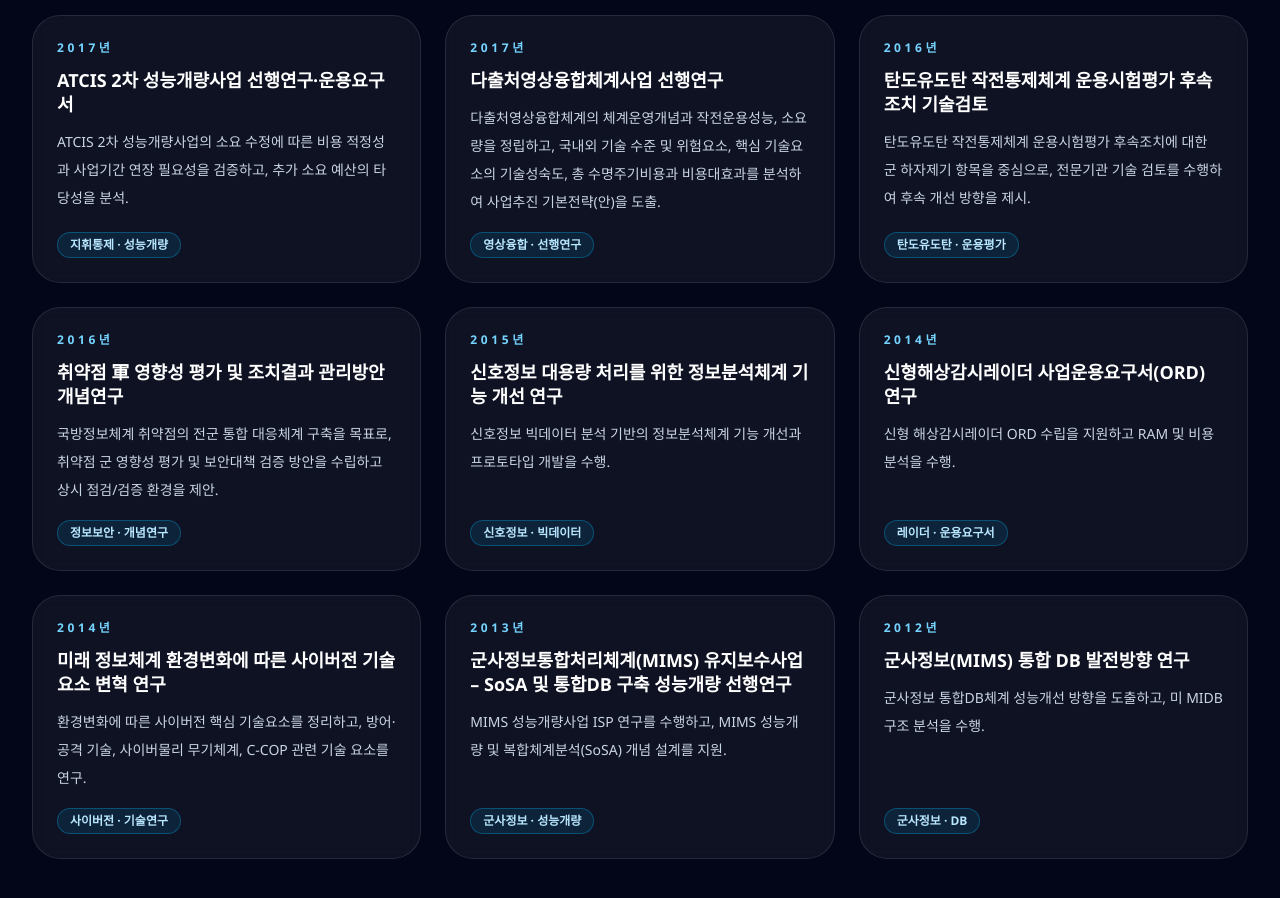
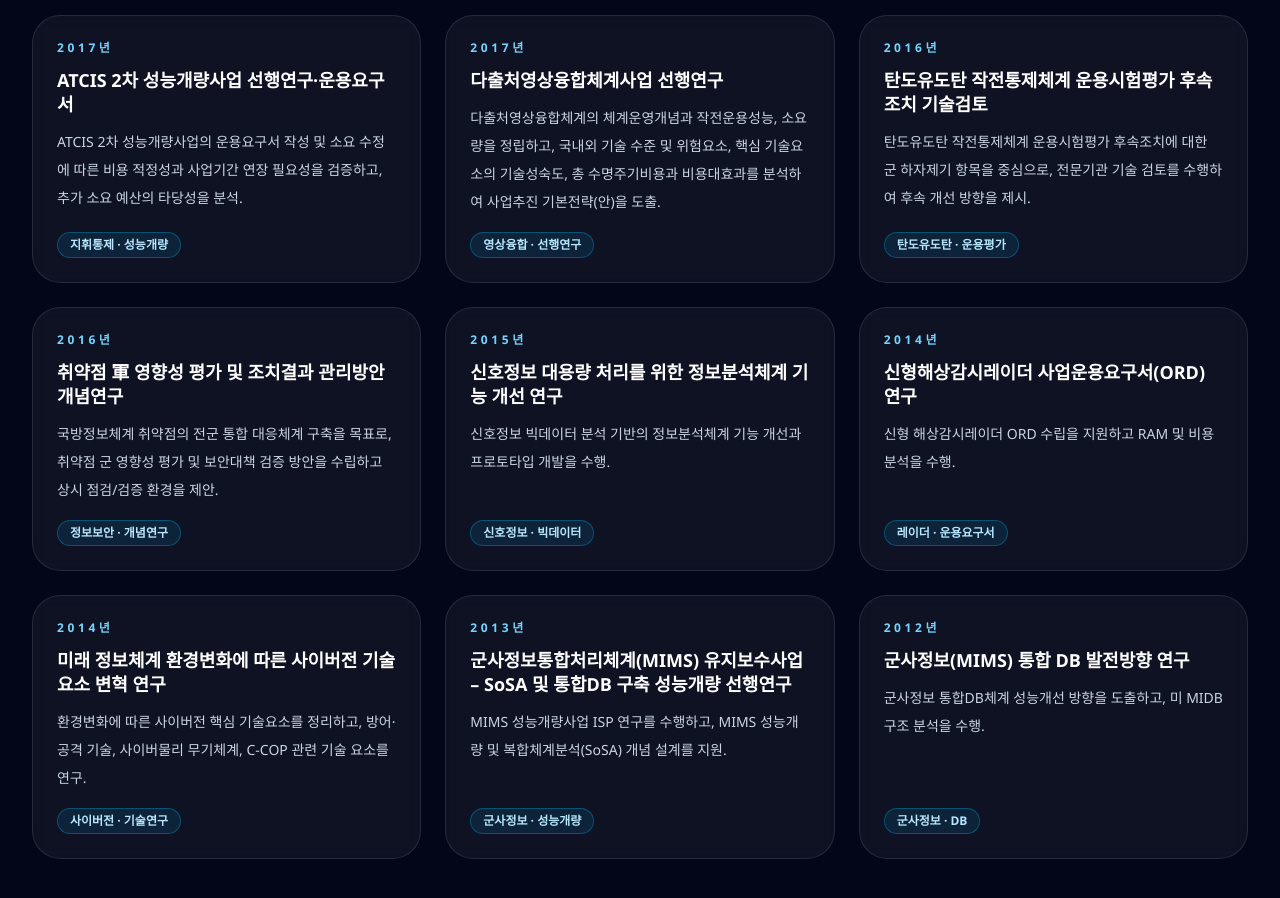
Before and after one commit to giuhyoung/ceg_website, a React (Vite) app: page / in a window 1280 px wide. Shown: the part 4840-5738 px from the top of the page. Built offline with nearby package versions, Linux system fonts and the light colour scheme; a web font is replaced by a local one.

Commit message:
2017 ATCIS멘트수정

```diff
--- a/src/content/siteContent.js
+++ b/src/content/siteContent.js
@@ -180,7 +180,7 @@ export const projectRecords = [
     period: '2017년',
     title: 'ATCIS 2차 성능개량사업 선행연구·운용요구서',
     description:
-      'ATCIS 2차 성능개량사업의 소요 수정에 따른 비용 적정성과 사업기간 연장 필요성을 검증하고, 추가 소요 예산의 타당성을 분석.',
+      'ATCIS 2차 성능개량사업의 운용요구서 작성 및 소요 수정에 따른 비용 적정성과 사업기간 연장 필요성을 검증하고, 추가 소요 예산의 타당성을 분석.',
     category: '지휘통제 · 성능개량',
   },
   {
```
